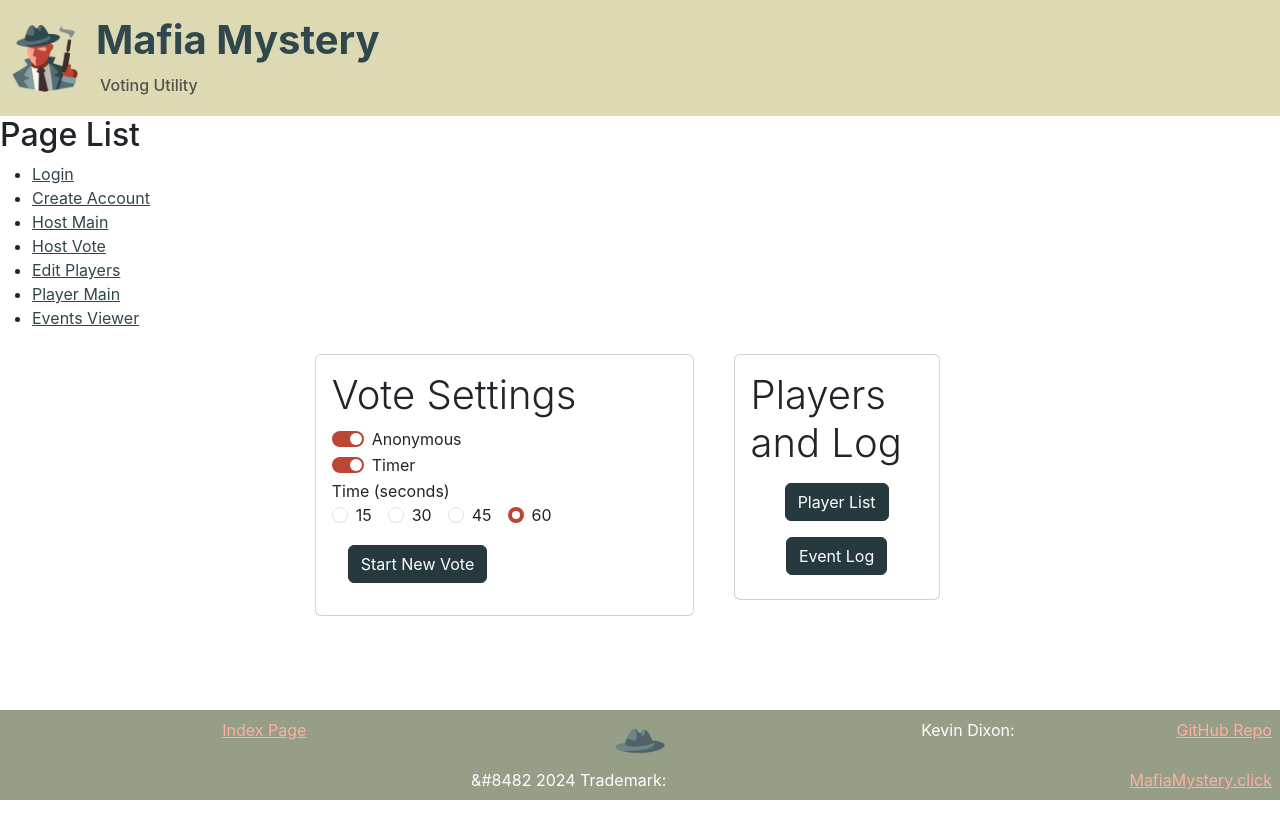
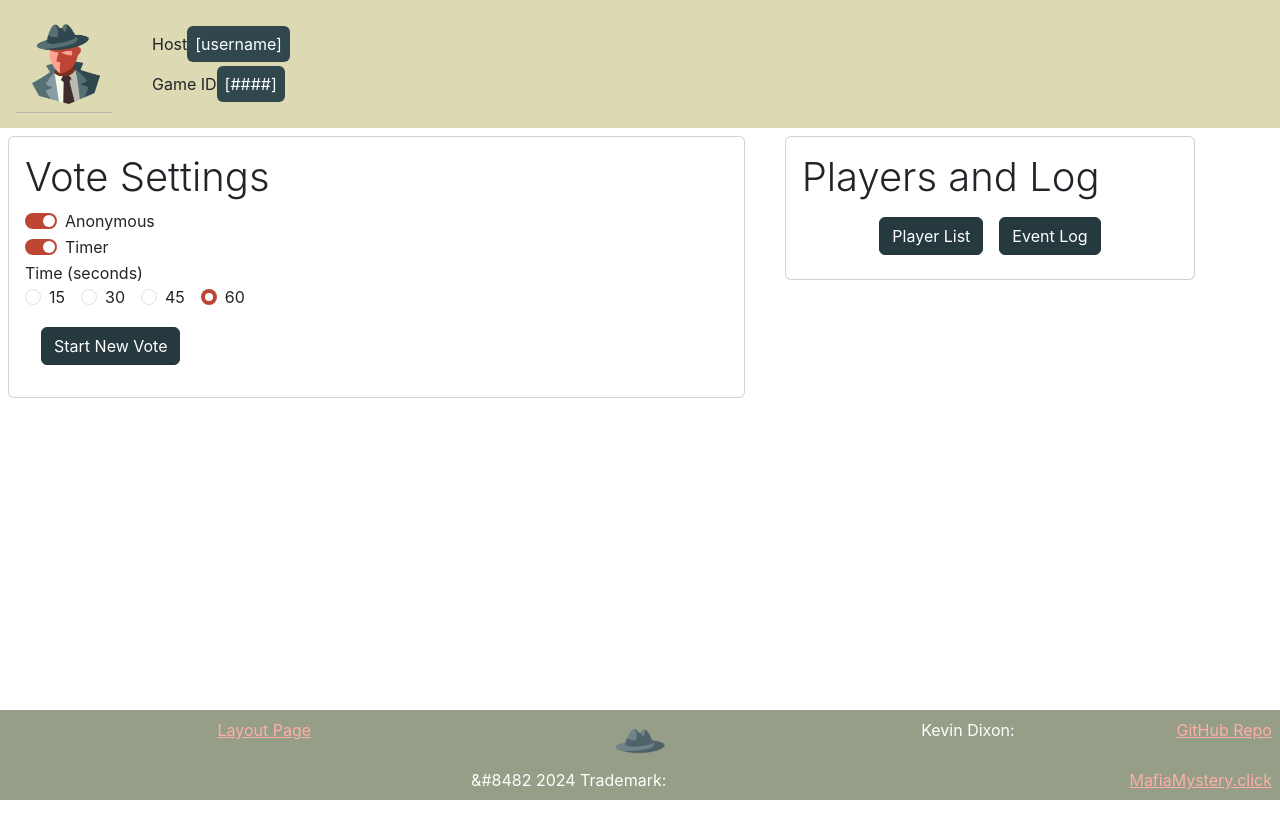
Before and after one commit to kevin-dixon/startup, a React (Vite) app: page /hostmain in a window 1280 px wide. After the commit the page ends 800 px from the top, so only its background shows below. Built offline with nearby package versions, Linux system fonts and the light colour scheme.

Commit message:
non-persistent page routing functional

```diff
--- a/src/app.jsx
+++ b/src/app.jsx
@@ -1,17 +1,50 @@
-import React from 'react';
+import * as React from "react";
 import 'bootstrap/dist/css/bootstrap.min.css';
 import '../scss/custom.css';
 import './app.css';
-import { BrowserRouter, NavLink, Route, Routes } from 'react-router-dom';
-//import { Login } from './pages/login';
-import Pagelist from './components/Pagelist';
+import {
+    BrowserRouter as Router,
+    Link,
+    Route,
+    Routes,
+    Outlet
+} from "react-router-dom";
+import { Login } from './pages/login';
+// import { CreateAcct } from './pages/createacct';
+import { HostMain } from './pages/hostmain';
+// import { HostVote } from './pages/hostvote';
+// import { EditPlayers } from './pages/editplayers';
+import { Player } from './pages/player';
+// import { Events } from './pages/events';
+import Footer from './components/Footer';
 
-function App() {
+function Layout() {
     return (
-        <BrowserRouter>
-            <Pagelist />
-        </BrowserRouter>
+        <React.Fragment>
+            <h2>Layout Page</h2>
+            <nav>
+                <ul>
+                    <li><Link to="/login">Login</Link></li>
+                    <li><Link to="/hostmain">Host</Link></li>
+                    <li><Link to="/player">Player</Link></li>
+                </ul>
+            </nav>
+        </React.Fragment>
     );
 }
 
-export default App;
+export default function App() {
+    return (
+        <Router>
+            <div>
+                <Routes>
+                    <Route path="/" element={<Layout />} />
+                    <Route path="/login" element={<Login />} />
+                    <Route path="/hostmain" element={<HostMain />} />
+                    <Route path="/player" element={<Player />} />
+                </Routes>
+                <Footer />
+            </div>
+        </Router>
+    );
+}
--- a/src/components/Footer.jsx
+++ b/src/components/Footer.jsx
@@ -1,10 +1,17 @@
 import React from 'react';
+import {
+    BrowserRouter as Router,
+    Link,
+    Route,
+    Routes,
+    Outlet
+} from "react-router-dom";
 
 const Footer = () => {
   return (
     <footer class="background-tertiary text-center fixed-bottom opacity-85 text-white">
         <nav class="row p-2 pb-0">
-            <a class="col-5 light-link" href="index.html">Index Page</a>
+            <Link class="col-5 light-link"to="/">Layout Page</Link>
             <div class="col-2">
                 <img class="d-inline-block align-top" width="50" height="50" src="../images/hat_logo.png"></img>
             </div>
--- a/src/components/Pagelist.jsx
+++ /dev/null
@@ -1,49 +0,0 @@
-import React from 'react';
-import '../../scss/custom.css';
-import { NavLink, Route, Routes } from 'react-router-dom';
-import { Login } from '../pages/login';
-import { CreateAcct } from '../pages/createacct';
-import { HostMain } from '../pages/hostmain';
-import { HostVote } from '../pages/hostvote';
-import { EditPlayers } from '../pages/editplayers';
-import { Player } from '../pages/player';
-import { Events } from '../pages/events';
-import Footer from './Footer';
-import Header from './Header';
-
-function Pagelist() {
-    return (
-        <div>
-            <Header />
-            <nav>
-                <h2>Page List</h2>
-                <ul>
-                    <li><NavLink to=''>Login</NavLink></li>
-                    <li><NavLink to='createacct'>Create Account</NavLink></li>
-                    <li><NavLink to='hostmain'>Host Main</NavLink></li>
-                    <li><NavLink to='hostvote'>Host Vote</NavLink></li>
-                    <li><NavLink to='editplayers'>Edit Players</NavLink></li>
-                    <li><NavLink to='player'>Player Main</NavLink></li>
-                    <li><NavLink to='events'>Events Viewer</NavLink></li>
-                </ul>
-            </nav>
-            <Routes>
-                <Route path='/' element={<Login />} exact />
-                <Route path='/createacct' element={<CreateAcct />} />
-                <Route path='/hostmain' element={<HostMain />} />
-                <Route path='/hostvote' element={<HostVote />} />
-                <Route path='/editplayers' element={<EditPlayers />} />
-                <Route path='/player' element={<Player />} />
-                <Route path='/events' element={<Events />} />
-                <Route path='*' element={<NotFound />} exact />
-            </Routes>
-            <Footer />
-        </div>
-    );
-}
-
-function NotFound() {
-    return <main>404: Return to sender. Address unknown.</main>;
-}
-
-export default Pagelist;
--- /dev/null
+++ b/src/components/UserHeader.jsx
@@ -0,0 +1,23 @@
+import React from 'react';
+
+const UserHeader = () => {
+    return (
+        <header class="navbar navbar-expand-lg basic-background">
+            <a class="navbar-brand p-2 ms-3" href="#">
+                <img class="d-inline-block align-top" width="80" height="80" src="/images/profile_logo.png"></img>
+            </a>
+            <div class="d-flex flex-column align-self-center m-3">
+                <div class="p-2">
+                    <label>Host</label>
+                    <div class="d-inline p-2 bg-primary text-white rounded">[username]</div>
+                </div>
+                <div class="p-2">
+                    <label>Game ID</label>
+                    <div class="d-inline p-2 bg-primary text-white rounded">[####]</div>
+                </div>
+            </div>
+        </header>
+    );
+}
+
+export default UserHeader;
--- a/src/pages/hostmain.jsx
+++ b/src/pages/hostmain.jsx
@@ -1,10 +1,13 @@
 import React from 'react';
 import 'bootstrap/dist/css/bootstrap.min.css';
 import '../../scss/custom.css';
+import { Outlet } from "react-router-dom";
+import UserHeader from '../components/UserHeader';
 
 export function HostMain() {
     return (
-        <main>
+        <div>
+            <UserHeader />
             <div class="card-group row">
                 <div class="col-10 col-sm-7 m-2">
                     <div class="card">
@@ -68,6 +71,8 @@ export function HostMain() {
                     </div>
                 </div>
             </div>
-        </main>
+
+            <Outlet />
+        </div>
     );
 }
--- a/src/pages/login.jsx
+++ b/src/pages/login.jsx
@@ -1,6 +1,7 @@
 import React from 'react';
 import 'bootstrap/dist/css/bootstrap.min.css';
 import '../../scss/custom.css';
+import { Outlet } from "react-router-dom";
 
 export function Login() {
     return (
@@ -43,6 +44,8 @@ export function Login() {
             <div className="d-flex justify-content-center">
                 [create account button]
             </div>
+
+            <Outlet />
         </main>
     );
 }
--- a/src/pages/player.jsx
+++ b/src/pages/player.jsx
@@ -1,6 +1,7 @@
 import React from 'react';
 import 'bootstrap/dist/css/bootstrap.min.css';
 import '../../scss/custom.css';
+import { Outlet } from "react-router-dom";
 
 export function Player() {
     return (
@@ -61,6 +62,7 @@ export function Player() {
                     </div>
                 </div>
             </div>
+            <Outlet />
         </main>
     );
 }
```
Also changed, not shown: src/pages/home.jsx (added, +11 -0 lines).
